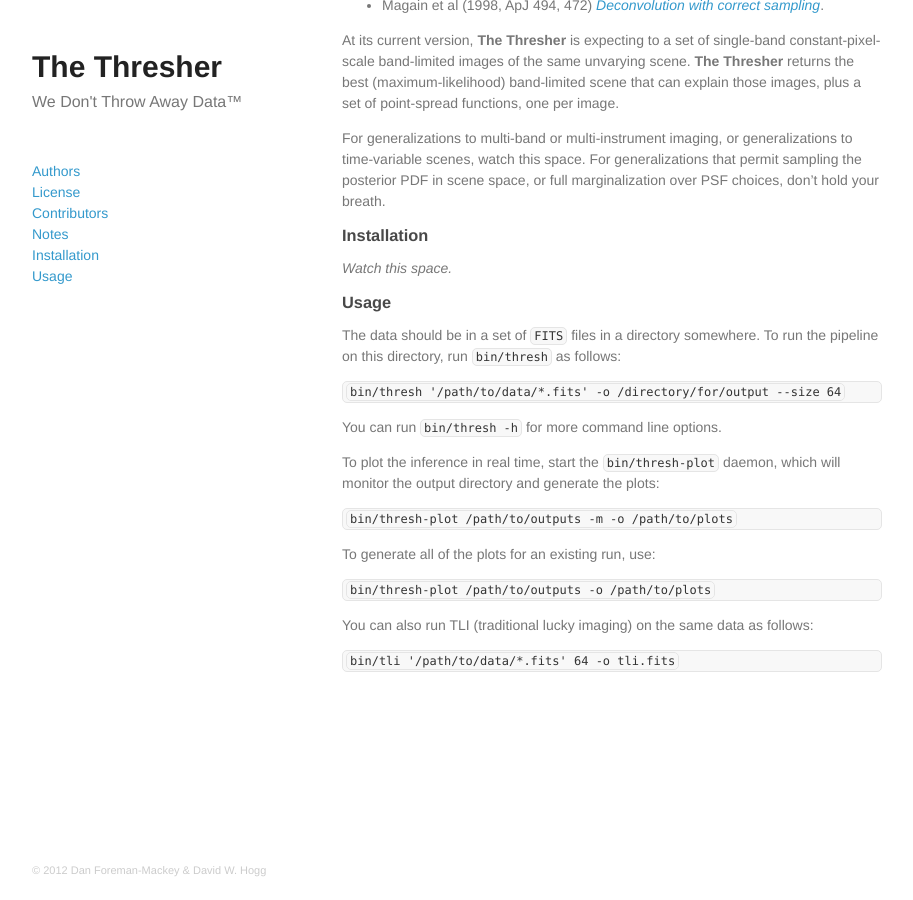
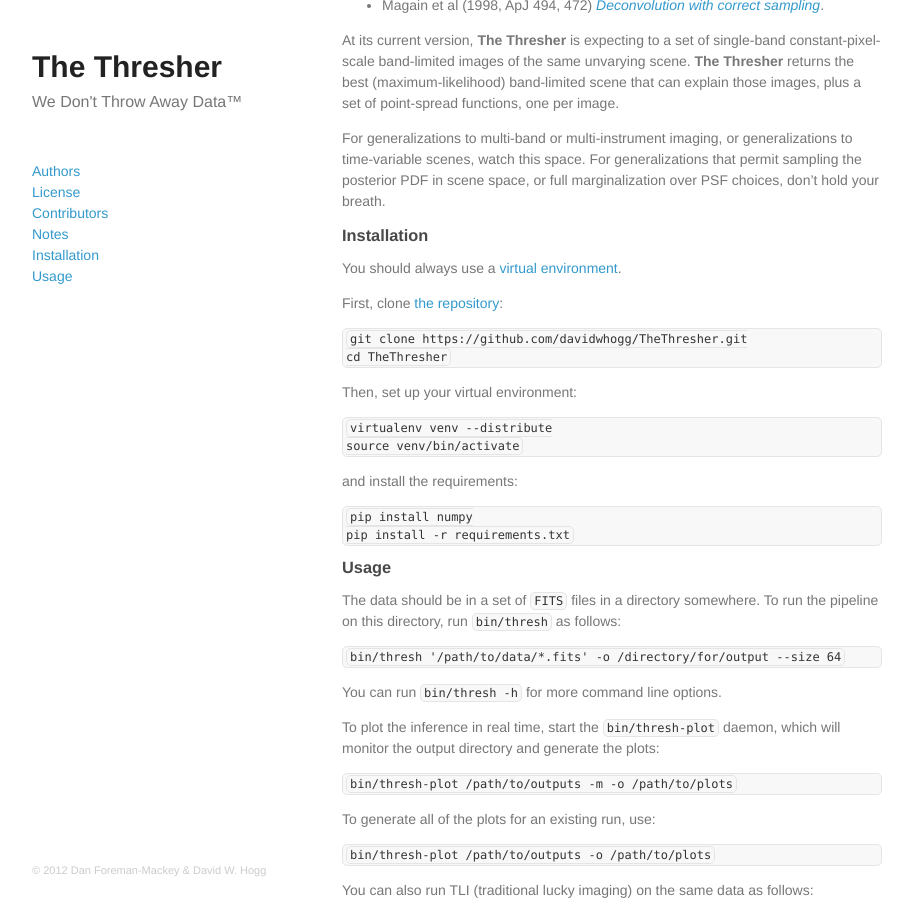
Before and after one commit to davidwhogg/TheThresher, a Jekyll site: the page built from index.markdown, in a window 1280 px wide and 900 px high, scrolled down 708 px. Shown: the whole window, without its empty margins (183-1096 px from the left). Built offline with Jekyll 4.4.1, drawn with Linux system fonts in a browser that asks for light colours.

Commit message:
updating installation instructions

````diff
--- a/index.md
+++ b/index.markdown
@@ -40,8 +40,10 @@ Partial financial support was provided by the
 **The Thresher** is based on a mash-up of
 
 - Hirsch et al (2011, A&A, 26, 531) *[Online multi-frame blind deconvolution
-  with super-resolution and saturation correction](http://adsabs.harvard.edu/abs/2011A%26A...531A...9H>)* and
-- Magain et al (1998, ApJ 494, 472) *[Deconvolution with correct sampling](http://adsabs.harvard.edu/abs/1998ApJ...494..472M)*.
+  with super-resolution and saturation correction](
+  http://adsabs.harvard.edu/abs/2011A%26A...531A...9H>)* and
+- Magain et al (1998, ApJ 494, 472) *[Deconvolution with correct sampling](
+  http://adsabs.harvard.edu/abs/1998ApJ...494..472M)*.
 
 At its current version, **The Thresher** is expecting to a set of
 single-band constant-pixel-scale band-limited images of the same
@@ -56,7 +58,28 @@ or full marginalization over PSF choices, don't hold your breath.
 
 ### Installation
 
-*Watch this space.*
+You should always use a [virtual environment](http://www.virtualenv.org/).
+
+First, clone [the repository](https://github.com/davidwhogg/TheThresher):
+
+```
+git clone https://github.com/davidwhogg/TheThresher.git
+cd TheThresher
+```
+
+Then, set up your virtual environment:
+
+```
+virtualenv venv --distribute
+source venv/bin/activate
+```
+
+and install the requirements:
+
+```
+pip install numpy
+pip install -r requirements.txt
+```
 
 ### Usage
 
````
Also changed, not shown: 1 other file.
